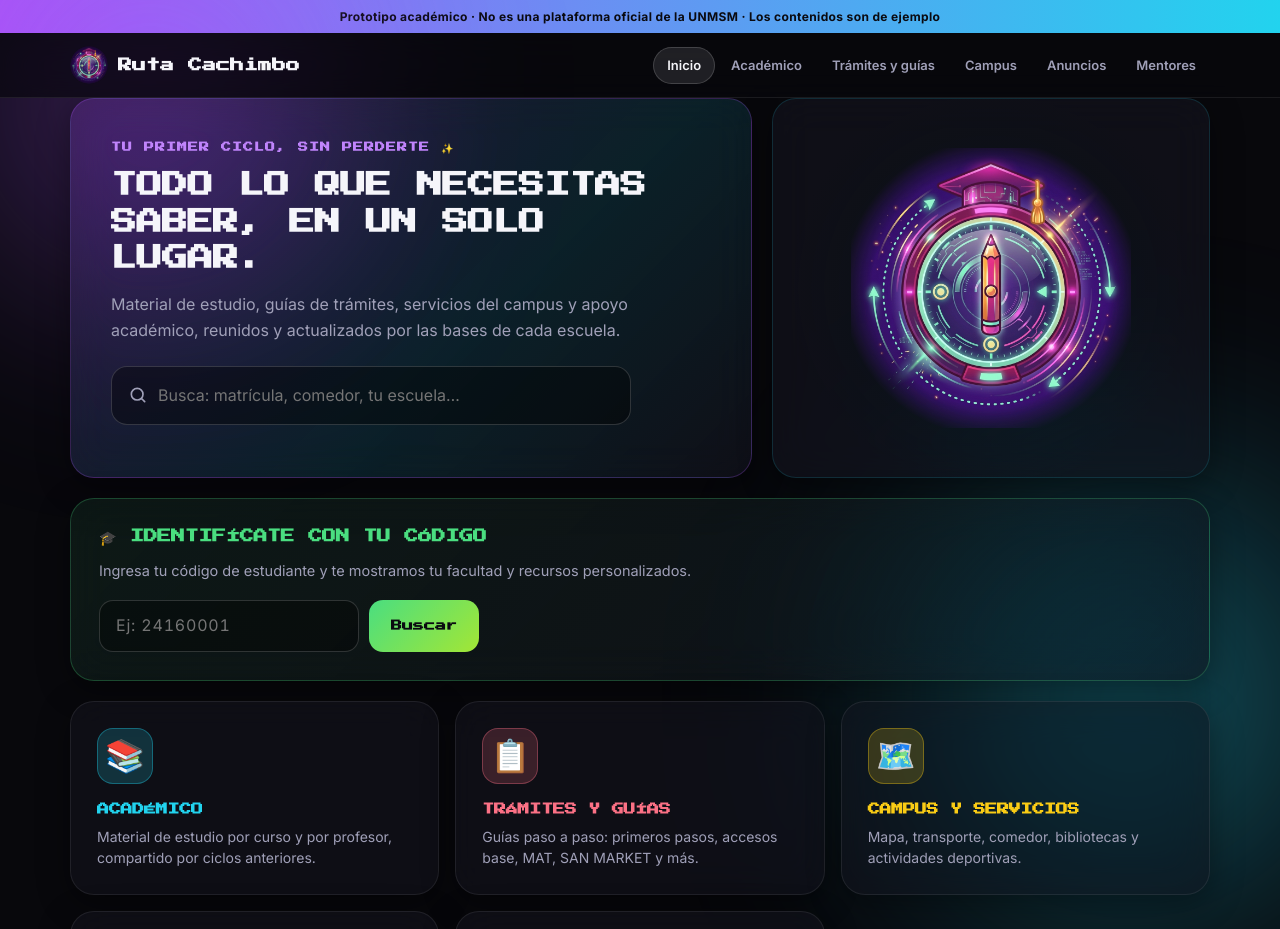
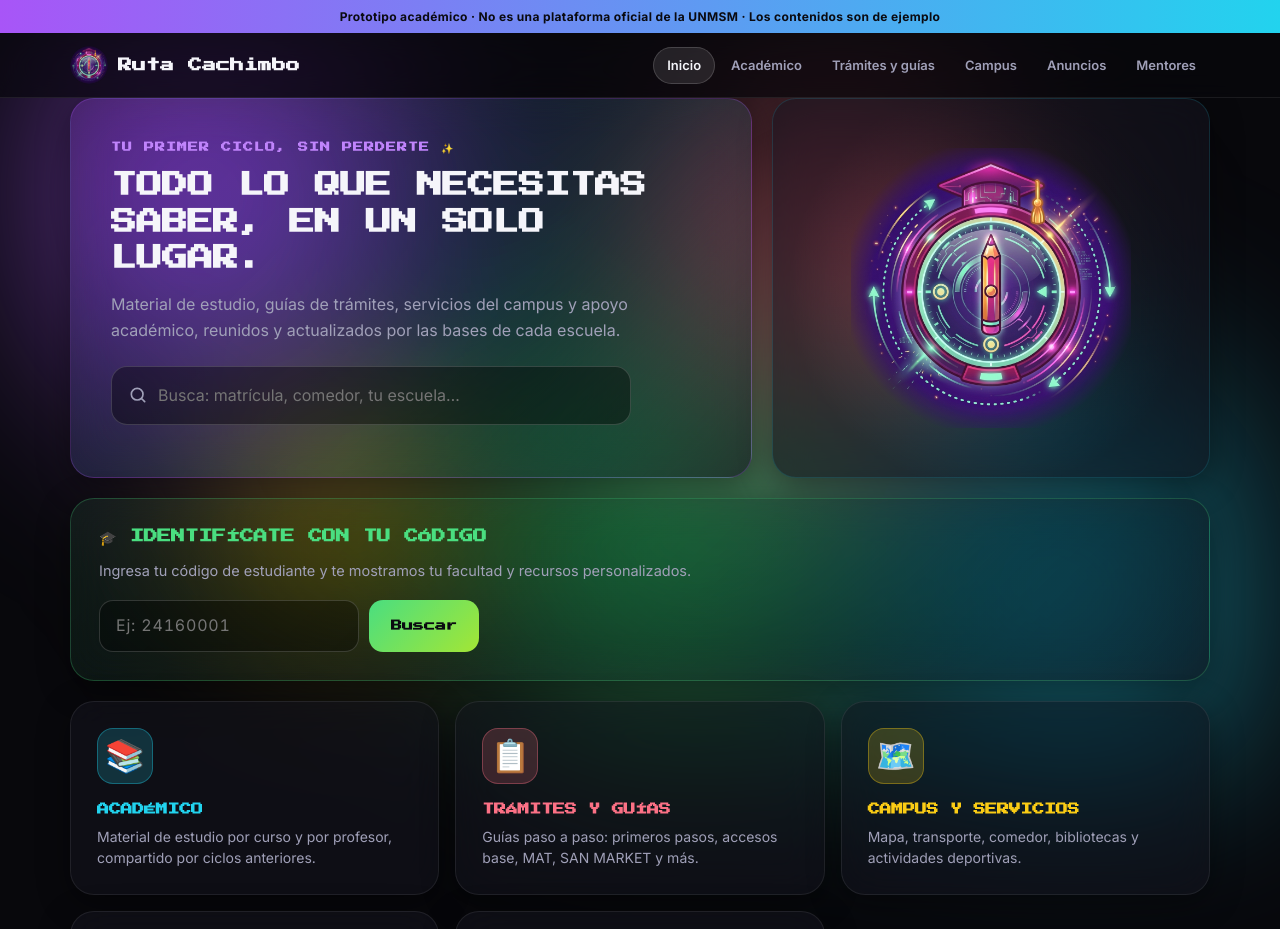
Before and after one commit to Nvynn166/ruta-cachimbo, a plain HTML site: page index.html in a window 1280 px wide. Shown: the top 929 px of the page. Drawn offline with Linux system fonts and the light colour scheme.

Commit message:
Update index.html

```diff
--- a/index.html
+++ b/index.html
@@ -48,18 +48,65 @@
     position: relative;
     overflow-x: hidden;
   }
-  body::before, body::after {
-    content: ""; position: fixed; pointer-events: none; z-index: 0;
-    border-radius: 50%; filter: blur(120px); opacity: .55;
+
+  /* ===== FONDO ANIMADO CON LUCES ===== */
+  .bg-animado {
+    position: fixed;
+    inset: 0;
+    z-index: 0;
+    pointer-events: none;
+    overflow: hidden;
+    filter: blur(80px);
   }
-  body::before {
-    width: 500px; height: 500px; top: -150px; left: -100px;
+
+  .bg-animado div {
+    position: absolute;
+    border-radius: 50%;
+    opacity: 0.5;
+    mix-blend-mode: screen;
+  }
+
+  .bg-animado div:nth-child(1) {
+    width: 600px; height: 600px; top: -10%; left: -10%;
     background: radial-gradient(circle, var(--c-purple) 0%, transparent 70%);
+    animation: flotar 8s infinite alternate ease-in-out;
   }
-  body::after {
-    width: 600px; height: 600px; bottom: -200px; right: -150px;
+
+  .bg-animado div:nth-child(2) {
+    width: 700px; height: 700px; bottom: -20%; right: -10%;
     background: radial-gradient(circle, var(--c-cyan) 0%, transparent 70%);
+    animation: flotar 12s infinite alternate-reverse ease-in-out;
+    animation-delay: -2s;
   }
+
+  .bg-animado div:nth-child(3) {
+    width: 500px; height: 500px; top: 40%; left: 30%;
+    background: radial-gradient(circle, var(--c-green) 0%, transparent 70%);
+    animation: flotar 10s infinite alternate ease-in-out;
+    animation-delay: -4s;
+  }
+
+  .bg-animado div:nth-child(4) {
+    width: 400px; height: 400px; bottom: 10%; left: 10%;
+    background: radial-gradient(circle, var(--c-yellow) 0%, transparent 70%);
+    animation: flotar 9s infinite alternate-reverse ease-in-out;
+    animation-delay: -1s;
+  }
+
+  .bg-animado div:nth-child(5) {
+    width: 450px; height: 450px; top: 10%; right: 20%;
+    background: radial-gradient(circle, var(--c-red) 0%, transparent 70%);
+    animation: flotar 11s infinite alternate ease-in-out;
+    animation-delay: -5s;
+  }
+
+  @keyframes flotar {
+    0% { transform: translate(0, 0) scale(0.8); opacity: 0.3; }
+    50% { opacity: 0.6; }
+    100% { transform: translate(40px, -40px) scale(1.2); opacity: 0.7; }
+  }
+  /* ==================================== */
+
   h1, h2, h3, h4 {
     font-family: "Press Start 2P", monospace;
     line-height: 1.4;
@@ -76,6 +123,7 @@
     color: #0a0a10; font-size: 12px; text-align: center; padding: 7px 16px; font-weight: 700;
     letter-spacing: .03em;
     font-family: "Inter", sans-serif;
+    position: relative; z-index: 1;
   }
 
   header {
@@ -622,6 +670,15 @@
 </style>
 </head>
 <body>
+
+  <!-- FONDO ANIMADO -->
+  <div class="bg-animado" aria-hidden="true">
+    <div></div>
+    <div></div>
+    <div></div>
+    <div></div>
+    <div></div>
+  </div>
 
 <div class="notice">Prototipo académico · No es una plataforma oficial de la UNMSM · Los contenidos son de ejemplo</div>
 
@@ -1346,7 +1403,7 @@ function showBurroInterno() {
   `;
 }
 
-/* ===== Comunidad ===== */
+/* ===== Comunidad (Sesiones de reforzamiento) ===== */
 function renderSesiones() {
   const res = store.get("reservas", {});
   $("#sessions").innerHTML = SESIONES.map(s => {
```
